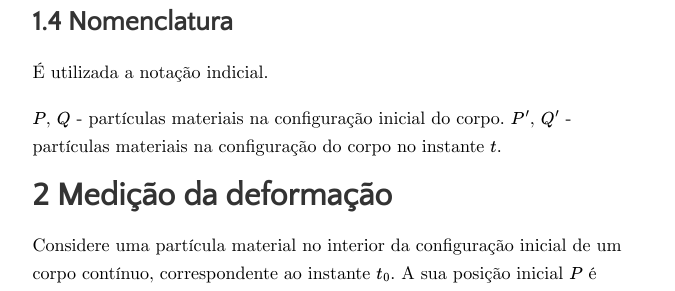
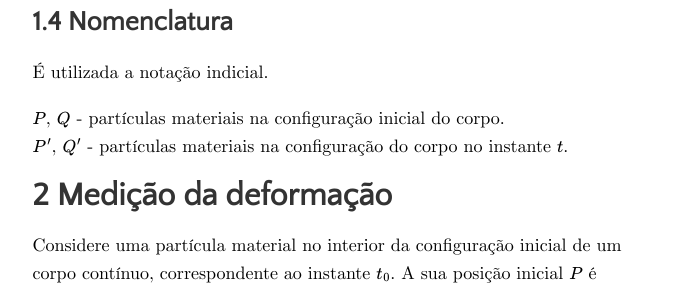
Before and after one commit to gonhen/gonhen.github.io, a Jekyll site: the page built from _posts/2019-10-11-deformation.md, in a window 1280 px wide. Shown: the part 1718-2009 px from the top of the page, without its empty margins (300-975 px from the left). Built offline with Jekyll 4.4.1, drawn with Linux system fonts in a browser that asks for light colours; some web fonts are replaced; formulas are drawn with MathJax 3.

Commit message:
Ateração cap 2

```diff
--- a/_posts/2019-10-11-deformation.md
+++ b/_posts/2019-10-11-deformation.md
@@ -67,7 +67,7 @@ com um exemplo prático para o caso .
 
 É utilizada a notação indicial.
 
-$$P$$, $$Q$$ - partículas materiais na configuração inicial do corpo.
+$$P$$, $$Q$$ - partículas materiais na configuração inicial do corpo.\\
 $$P'$$, $$Q'$$ - partículas materiais na configuração do corpo no instante $$t$$.
 
 # 2 Medição da deformação
```
